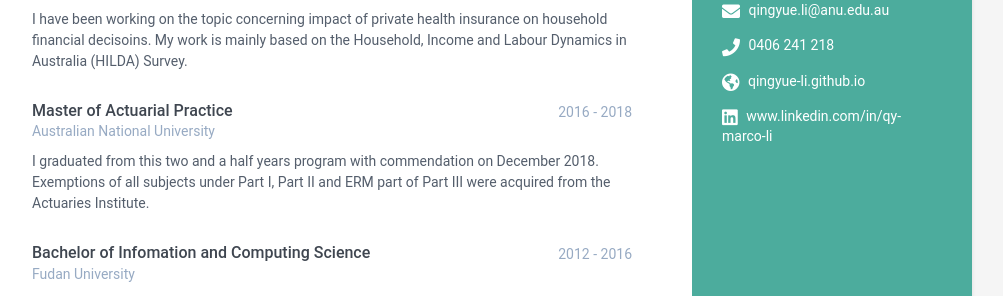
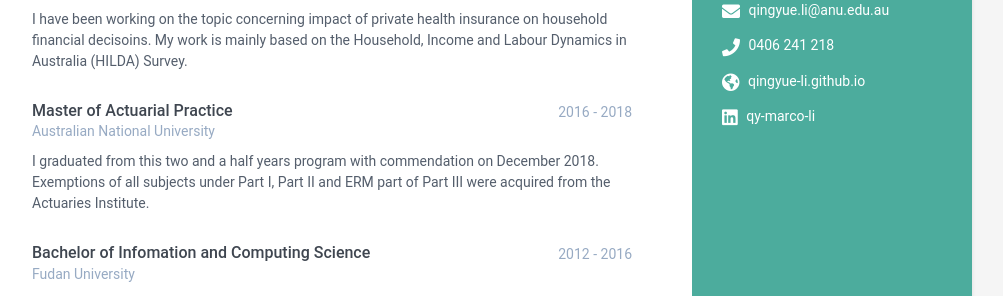
Before and after one commit to qingyue-li/qingyue-li.github.io, a Jekyll site: the page built from index.html, in a window 1280 px wide. Shown: the part 333-629 px from the top of the page, without its empty margins (168-1171 px from the left). Built offline with Jekyll 4.4.1, drawn with Linux system fonts in a browser that asks for light colours.

Commit message:
Update data.yml

```diff
--- a/_data/data.yml
+++ b/_data/data.yml
@@ -15,7 +15,7 @@ sidebar:
     email: qingyue.li@anu.edu.au
     phone: 0406 241 218
     website: qingyue-li.github.io
-    linkedin: www.linkedin.com/in/qy-marco-li
+    linkedin: qy-marco-li
     github:
     gitlab:
     bitbucket:
```
